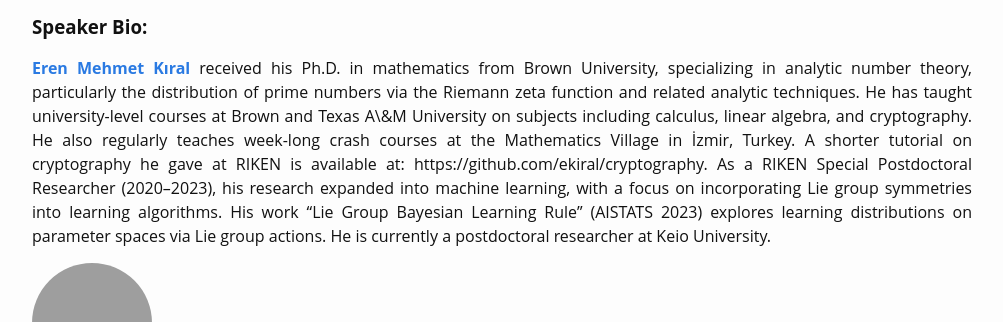
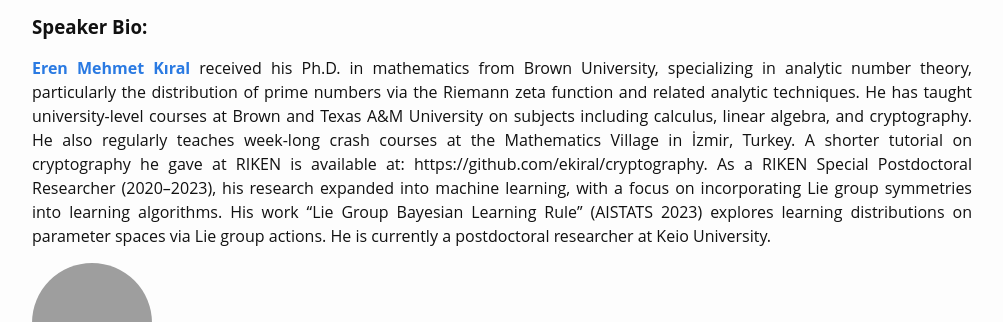
Before and after one commit to Algebra4AI/Algebra4AI.github.io, a Jekyll site: the page built from index.md, in a window 1280 px wide and 900 px high, scrolled down 3136 px. Shown: the part 203-525 px from the top of the window, without its empty margins (138-1141 px from the left). Built offline with Jekyll 4.4.1, drawn with Linux system fonts in a browser that asks for light colours; some web fonts are replaced; grey boxes are pictures that could not be loaded.

```diff
--- a/index.md
+++ b/index.md
@@ -120,7 +120,7 @@ BIO: I think the bio could be the same as in the application:
 
 ### **Speaker Bio:**
 
- [**Eren Mehmet Kıral**](https://ekiral.github.io) received his Ph.D. in mathematics from Brown University, specializing in analytic number theory, particularly the distribution of prime numbers via the Riemann zeta function and related analytic techniques. He has taught university-level courses at Brown and Texas A\&M University on subjects including calculus, linear algebra, and cryptography. He also regularly teaches week-long crash courses at the Mathematics Village in İzmir, Turkey. A shorter tutorial on cryptography he gave at RIKEN is available at: https://github.com/ekiral/cryptography. As a RIKEN Special Postdoctoral Researcher (2020--2023), his research expanded into machine learning, with a focus on incorporating Lie group symmetries into learning algorithms. His work “Lie Group Bayesian Learning Rule” (AISTATS 2023) explores learning distributions on parameter spaces via Lie group actions. He is currently a postdoctoral researcher at Keio University.
+ [**Eren Mehmet Kıral**](https://ekiral.github.io) received his Ph.D. in mathematics from Brown University, specializing in analytic number theory, particularly the distribution of prime numbers via the Riemann zeta function and related analytic techniques. He has taught university-level courses at Brown and Texas A&M University on subjects including calculus, linear algebra, and cryptography. He also regularly teaches week-long crash courses at the Mathematics Village in İzmir, Turkey. A shorter tutorial on cryptography he gave at RIKEN is available at: https://github.com/ekiral/cryptography. As a RIKEN Special Postdoctoral Researcher (2020--2023), his research expanded into machine learning, with a focus on incorporating Lie group symmetries into learning algorithms. His work “Lie Group Bayesian Learning Rule” (AISTATS 2023) explores learning distributions on parameter spaces via Lie group actions. He is currently a postdoctoral researcher at Keio University.
 
  <div id="speakers">
     <div class="speaker">
```
